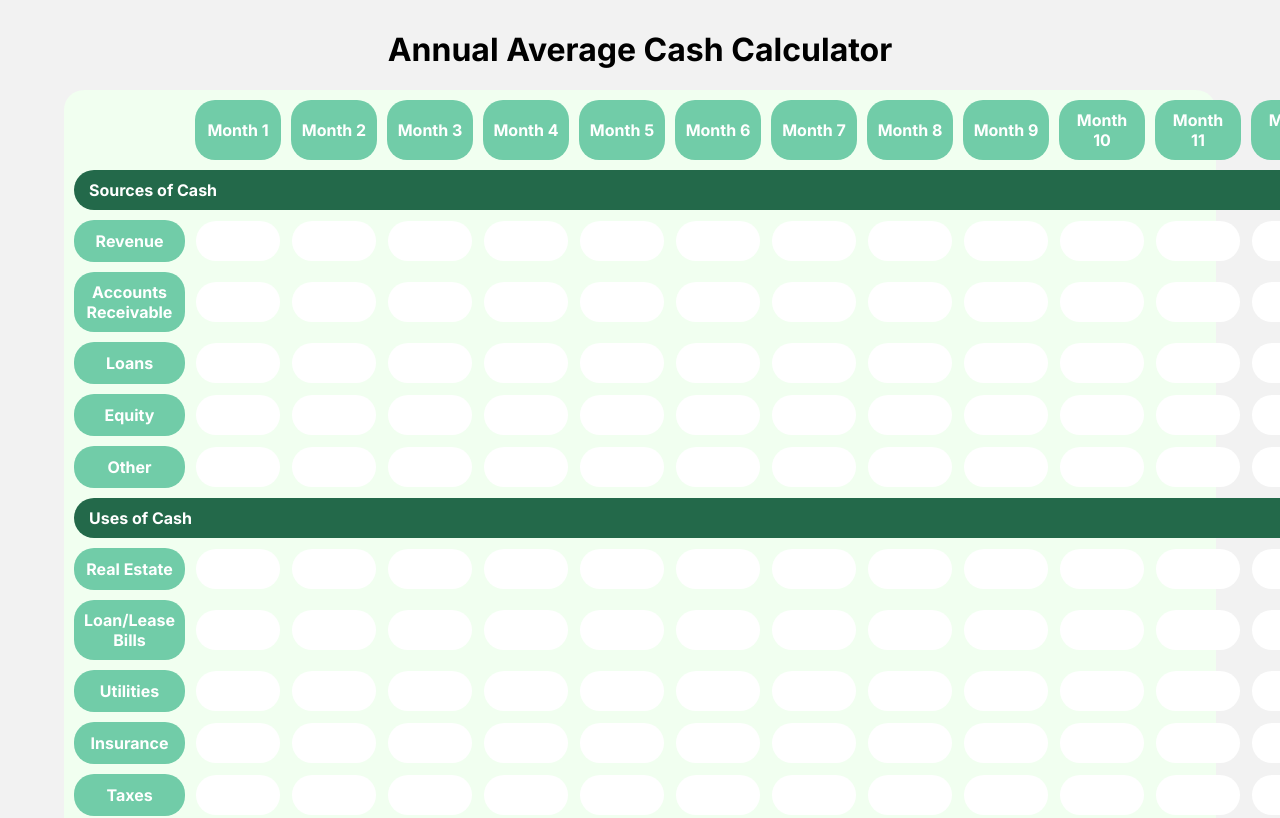
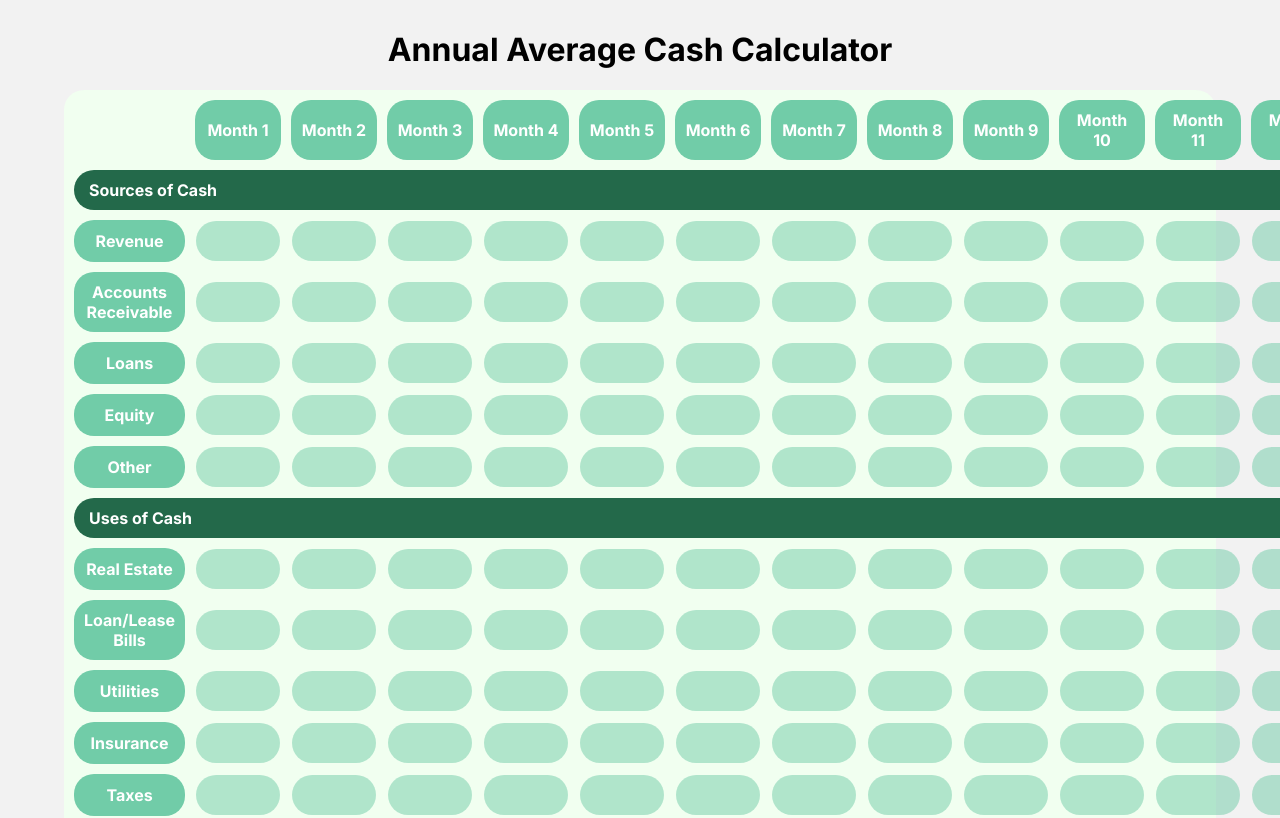
Before and after one commit to InvestMint-Dev/InvestMint-UI, a React (Create React App) app: page /cash-calculator in a window 1280 px wide. Shown: the top 818 px of the page. Built offline with nearby package versions, Linux system fonts and the light colour scheme.

Commit message:
styling input cells

```diff
--- a/src/pages/create-account-page/create-account-page-4/cash-calculator/cash-calculator.css
+++ b/src/pages/create-account-page/create-account-page-4/cash-calculator/cash-calculator.css
@@ -39,6 +39,7 @@ th, td {
 .input-cell {
     border-radius: 20px;
     border: none;
+    background-color: rgba(113, 204, 168, 0.5);
     width: 5vw;
     height: 20px;
     padding: 10px;
```
